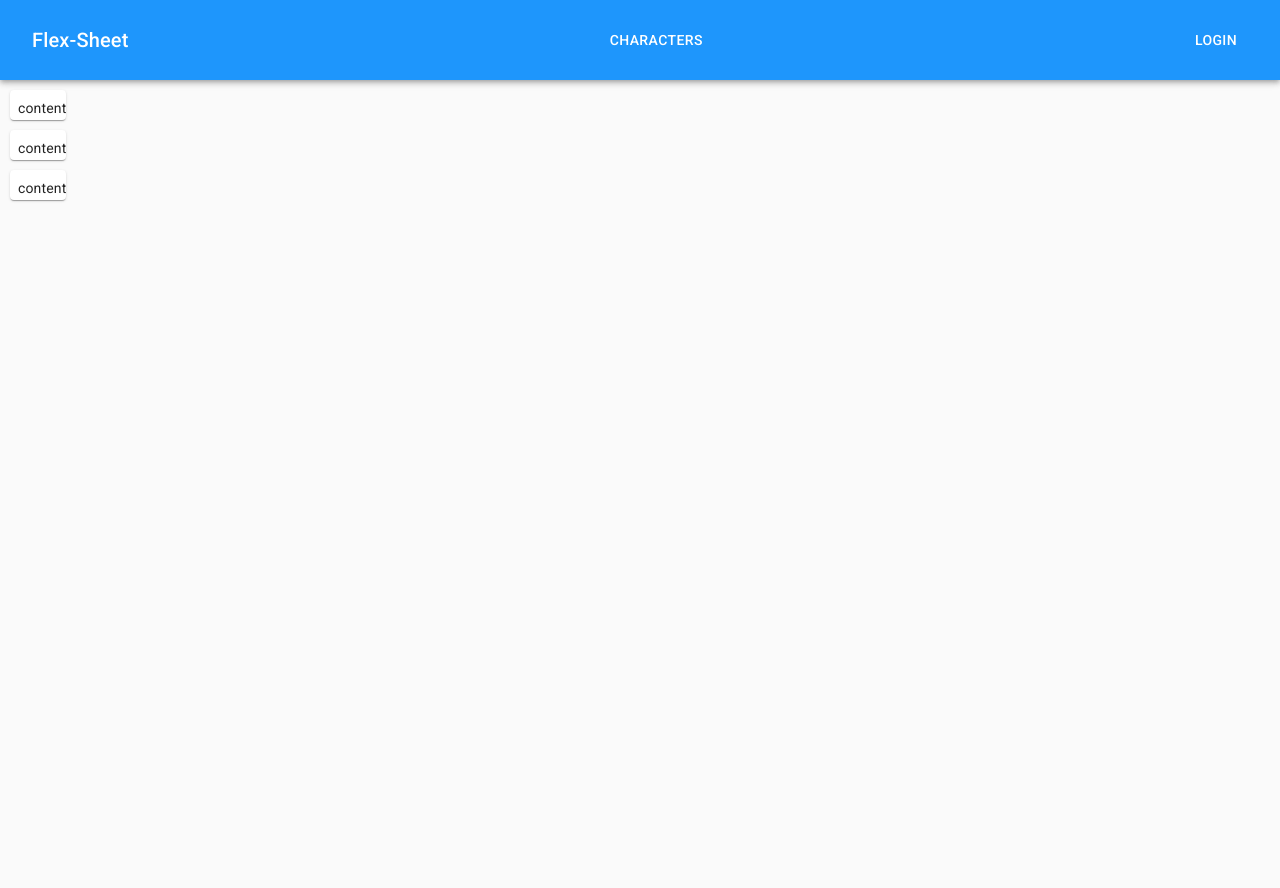
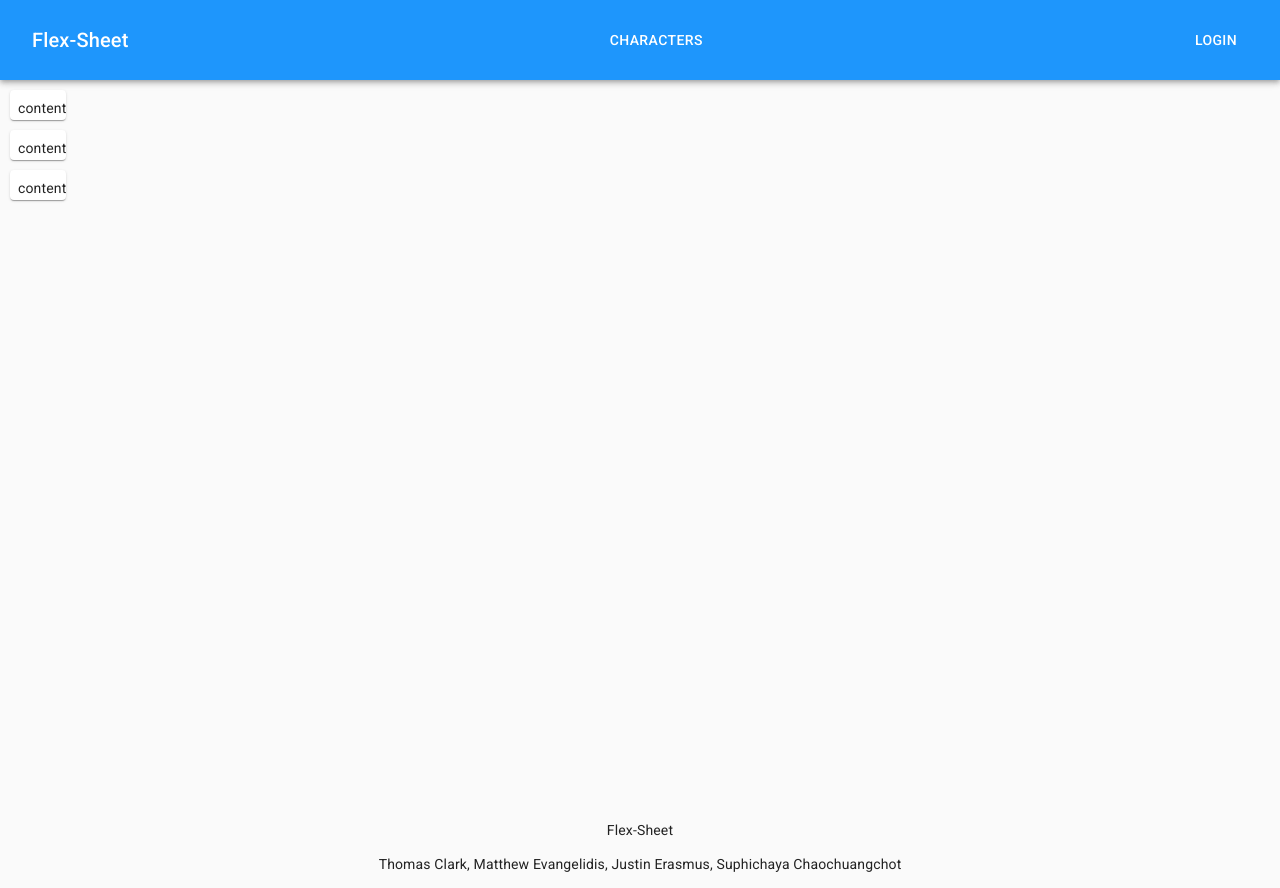
Before and after one commit to matt-evangelidis/COMP3120-assignment2, a React (Create React App) app: page / in a window 1280 px wide. Before the commit the page ends 800 px from the top, so only its background shows below. Built offline with nearby package versions, Linux system fonts and the light colour scheme.

Commit message:
Added Footer text

```diff
--- a/src/App.jsx
+++ b/src/App.jsx
@@ -17,6 +17,8 @@ import Paper from "@material-ui/core/Paper";
 import theme from "./Theme";
 
 import Header from "./components/layout/header";
+import Footer from "./components/layout/footer"
+
 
 import Login from "./components/auth/Login";
 import Register from "./components/auth/Register";
@@ -53,6 +55,7 @@ function App() {
 						</Switch>
 					</div>
 				</div>
+				<Footer/>
 			</Router>
 		</ThemeProvider>
 	);
--- a/src/components/layout/footer.jsx
+++ b/src/components/layout/footer.jsx
@@ -0,0 +1,18 @@
+import React from 'react'
+import { withStyles } from '@material-ui/core/styles'
+
+const styles = {
+    root: {
+        textAlign: 'center',
+        marginTop: 20
+    }
+}
+
+const Footer = ({ classes }) => (
+    <div className={classes.root}>
+            <p>Flex-Sheet</p>
+            <p>Thomas Clark, Matthew Evangelidis, Justin Erasmus, Suphichaya Chaochuangchot</p>
+    </div>
+)
+
+export default withStyles(styles)(Footer)
```
